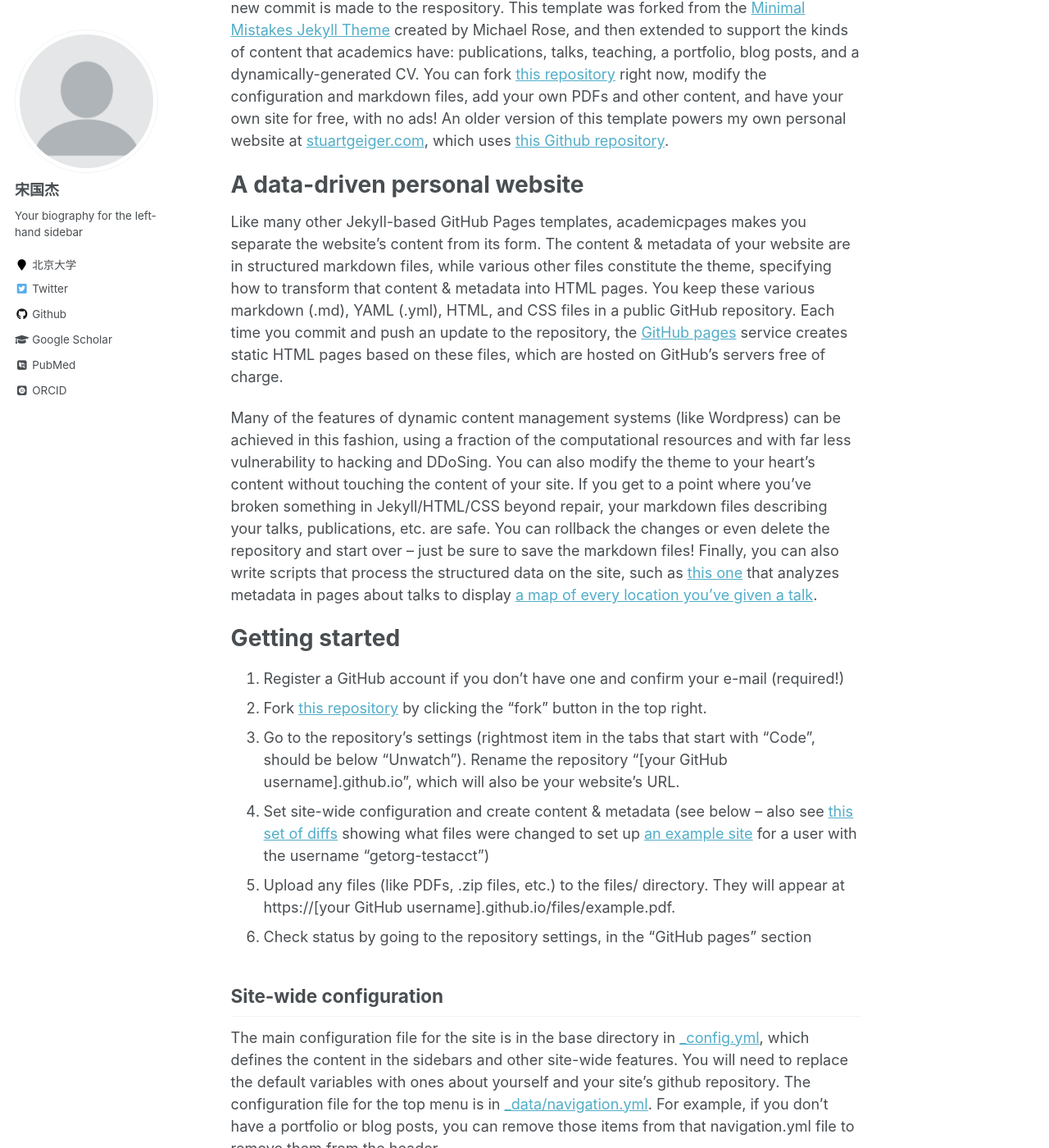
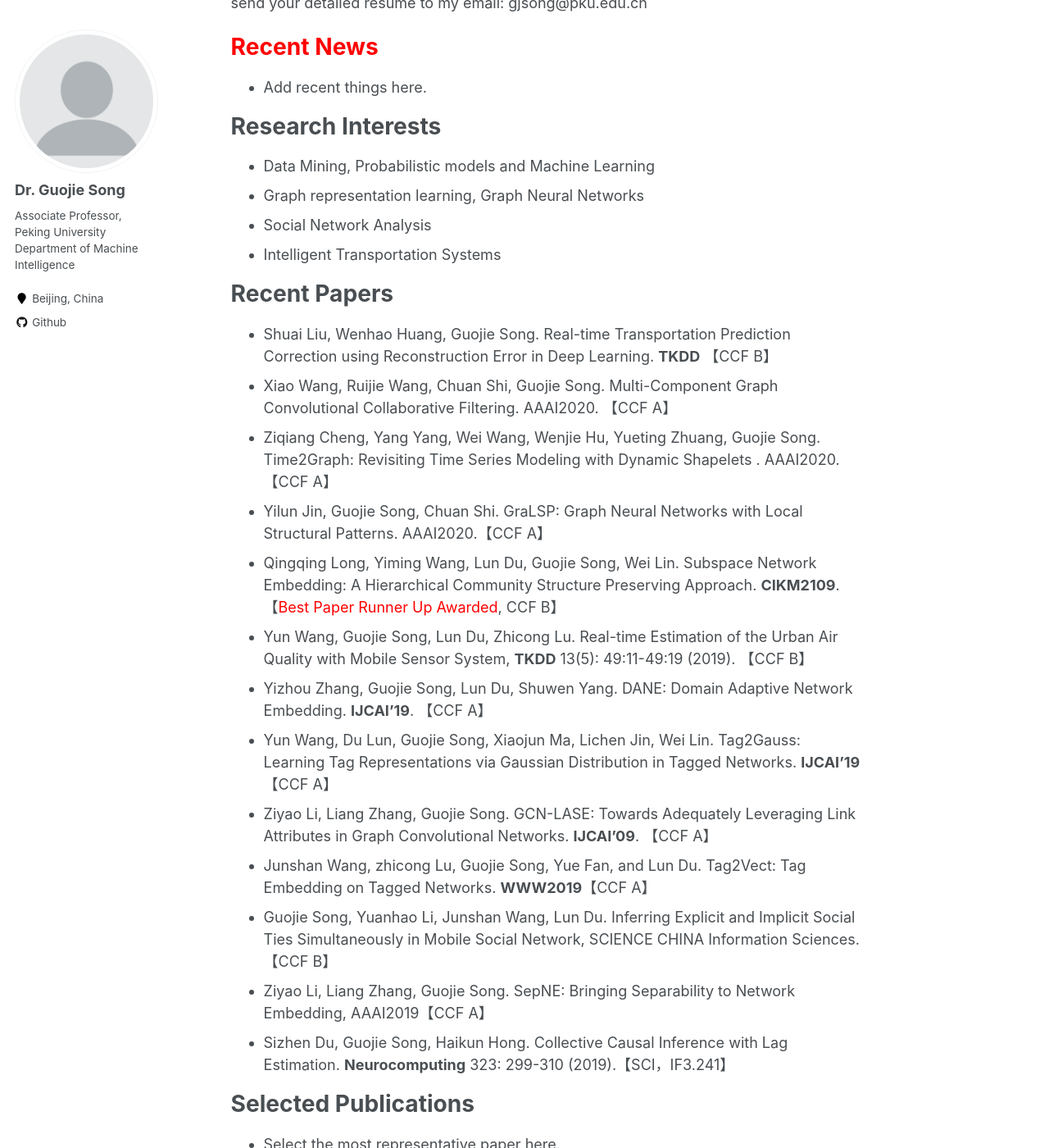
Before and after one commit to gjsong-pku/gjsong-pku.github.io, a Jekyll site: the page built from _pages/about.md, in a window 1280 px wide and 1400 px high, scrolled down 273 px. Shown: the whole window at 82% size. Built offline with Jekyll 4.4.1, drawn with Linux system fonts in a browser that asks for light colours; some web fonts are replaced; some of the changed text lies outside the part shown.

Commit message:
new_about_page

```diff
--- a/Gemfile
+++ b/Gemfile
@@ -10,13 +10,16 @@ source "https://rubygems.org"
 # Happy Jekylling!
 
 gem "github-pages", group: :jekyll_plugins
+gem "tzinfo-data", platforms: [:mingw, :mswin, :x64_mingw, :jruby]
 
 # If you want to use Jekyll native, uncomment the line below.
 # To upgrade, run `bundle update`.
 
 # gem "jekyll"
 
+gem "jekyll", "~> 3.2.0"
 gem "wdm", "~> 0.1.0" if Gem.win_platform?
+gem "tzinfo", '~> 1.2'
 
 # If you have any plugins, put them here!
 group :jekyll_plugins do
--- a/_config.yml
+++ b/_config.yml
@@ -7,13 +7,13 @@
 
 # Site Settings
 locale                   : "zh-CN"
-title                    : "Guojie Song / Academic Page"
+title                    : "Guojie Song's Homepage"
 title_separator          : "-"
-name                     : &name "宋国杰"
-description              : &description "个人主页"
-url                      : https://pkuliyi2015.github.io # the base hostname & protocol for your site e.g. "https://mmistakes.github.io"
+name                     : &name "Dr. Guojie Song"
+description              : &description "Homepage"
+url                      : https://gjsong-pku.github.io
 baseurl                  : "" # the subpath of your site, e.g. "/blog"
-repository               : "pkuliyi2015/pkuliyi2015.github.io"
+repository               : "gjsong-pku/gjsong-pku.github.io"
 teaser                   :  # filename of teaser fallback teaser image placed in /images/, .e.g. "500x300.png"
 breadcrumbs              : false # true, false (default)
 words_per_minute         : 160
@@ -80,13 +80,16 @@ analytics:
 
 # Site Author
 author:
-  name             : "宋国杰"
+  name             : "Dr. Guojie Song"
   avatar           : "profile.png"
-  bio              : "Your biography for the left-hand sidebar"
-  location         : "北京大学"
+  bio              : |
+    Associate Professor, <br>
+    Peking University <br>
+    Department of Machine Intelligence
+  location         : "Beijing, China"
   employer         :
-  pubmed           : "https://www.ncbi.nlm.nih.gov/pubmed/?term=john+snow"
-  googlescholar    : "http://yourfullgooglescholarurl.com"
+  pubmed           : #"https://www.ncbi.nlm.nih.gov/pubmed/?term=john+snow"
+  googlescholar    : #"http://yourfullgooglescholarurl.com"
   email            :
   researchgate     :  # example: "https://www.researchgate.net/profile/yourprofile"
   uri              :
@@ -96,20 +99,20 @@ author:
   flickr           :
   facebook         :
   foursquare       :
-  github           : "pkuliyi2015"
+  github           : "gjsong-pku"
   google_plus      :
   keybase          :
   instagram        :
   impactstory      : #"https://profiles.impactstory.org/u/xxxx-xxxx-xxxx-xxxx"
   lastfm           :
   linkedin         :
-  orcid            : "http://orcid.org/yourorcidurl"
+  orcid            : #"http://orcid.org/yourorcidurl"
   pinterest        :
   soundcloud       :
   stackoverflow    : # http://stackoverflow.com/users/123456/username
   steam            :
   tumblr           :
-  twitter          : "replacethistwitterhandle"
+  twitter          : #"replacethistwitterhandle"
   vine             :
   weibo            :
   xing             :
--- a/_pages/about.md
+++ b/_pages/about.md
@@ -1,6 +1,6 @@
 ---
 permalink: /
-title: "academicpages is a ready-to-fork GitHub Pages template for academic personal websites"
+title: ""
 excerpt: "About me"
 author_profile: true
 redirect_from:
@@ -8,43 +8,38 @@ redirect_from:
   - /about.html
 ---
 
-This is the front page of a website that is powered by the [academicpages template](https://github.com/academicpages/academicpages.github.io) and hosted on GitHub pages. [GitHub pages](https://pages.github.com) is a free service in which websites are built and hosted from code and data stored in a GitHub repository, automatically updating when a new commit is made to the respository. This template was forked from the [Minimal Mistakes Jekyll Theme](https://mmistakes.github.io/minimal-mistakes/) created by Michael Rose, and then extended to support the kinds of content that academics have: publications, talks, teaching, a portfolio, blog posts, and a dynamically-generated CV. You can fork [this repository](https://github.com/academicpages/academicpages.github.io) right now, modify the configuration and markdown files, add your own PDFs and other content, and have your own site for free, with no ads! An older version of this template powers my own personal website at [stuartgeiger.com](http://stuartgeiger.com), which uses [this Github repository](https://github.com/staeiou/staeiou.github.io).
+I am currently an associate professor in [Department of Machine Intelligence](https://www.cis.pku.edu.cn), [School of Electronics Engineering and Computer Science](https://eecs.pku.edu.cn), [Peking University](https://www.pku.edu.cn).
 
-A data-driven personal website
+I am now recruiting interns who have strong mathematical abilities, coding skills  and great devotion in  graph representation learning. If you are interested in working with me, please send your detailed resume to my email: gjsong@pku.edu.cn
+
+
+<span style='color:red'>Recent News</span>
 ======
-Like many other Jekyll-based GitHub Pages templates, academicpages makes you separate the website's content from its form. The content & metadata of your website are in structured markdown files, while various other files constitute the theme, specifying how to transform that content & metadata into HTML pages. You keep these various markdown (.md), YAML (.yml), HTML, and CSS files in a public GitHub repository. Each time you commit and push an update to the repository, the [GitHub pages](https://pages.github.com/) service creates static HTML pages based on these files, which are hosted on GitHub's servers free of charge.
+- Add recent things here.
 
-Many of the features of dynamic content management systems (like Wordpress) can be achieved in this fashion, using a fraction of the computational resources and with far less vulnerability to hacking and DDoSing. You can also modify the theme to your heart's content without touching the content of your site. If you get to a point where you've broken something in Jekyll/HTML/CSS beyond repair, your markdown files describing your talks, publications, etc. are safe. You can rollback the changes or even delete the repository and start over -- just be sure to save the markdown files! Finally, you can also write scripts that process the structured data on the site, such as [this one](https://github.com/academicpages/academicpages.github.io/blob/master/talkmap.ipynb) that analyzes metadata in pages about talks to display [a map of every location you've given a talk](https://academicpages.github.io/talkmap.html).
+Research Interests
+======
+- Data Mining, Probabilistic models and Machine Learning
+- Graph representation learning, Graph Neural Networks
+- Social Network Analysis
+- Intelligent Transportation Systems
 
-Getting started
+Recent Papers
 ======
-1. Register a GitHub account if you don't have one and confirm your e-mail (required!)
-1. Fork [this repository](https://github.com/academicpages/academicpages.github.io) by clicking the "fork" button in the top right.
-1. Go to the repository's settings (rightmost item in the tabs that start with "Code", should be below "Unwatch"). Rename the repository "[your GitHub username].github.io", which will also be your website's URL.
-1. Set site-wide configuration and create content & metadata (see below -- also see [this set of diffs](http://archive.is/3TPas) showing what files were changed to set up [an example site](https://getorg-testacct.github.io) for a user with the username "getorg-testacct")
-1. Upload any files (like PDFs, .zip files, etc.) to the files/ directory. They will appear at https://[your GitHub username].github.io/files/example.pdf.
-1. Check status by going to the repository settings, in the "GitHub pages" section
+- Shuai Liu, Wenhao Huang, Guojie Song. Real-time Transportation Prediction Correction using Reconstruction Error in Deep Learning. **TKDD** 【CCF B】
+- Xiao Wang, Ruijie Wang, Chuan Shi, Guojie Song. Multi-Component Graph Convolutional Collaborative Filtering. AAAI2020. 【CCF A】
+- Ziqiang Cheng, Yang Yang, Wei Wang, Wenjie Hu, Yueting Zhuang, Guojie Song. Time2Graph: Revisiting Time Series Modeling with Dynamic Shapelets . AAAI2020. 【CCF A】
+- Yilun Jin, Guojie Song, Chuan Shi. GraLSP: Graph Neural Networks with Local Structural Patterns. AAAI2020.【CCF A】
+- Qingqing Long, Yiming Wang, Lun Du, Guojie Song, Wei Lin. Subspace Network Embedding: A Hierarchical Community Structure Preserving Approach. **CIKM2109**.【<span style='color:red'>Best Paper Runner Up Awarded</span>, CCF B】
+- Yun Wang, Guojie Song, Lun Du, Zhicong Lu. Real-time Estimation of the Urban Air Quality with Mobile Sensor System, **TKDD** 13(5): 49:11-49:19 (2019). 【CCF B】
+- Yizhou Zhang, Guojie Song, Lun Du, Shuwen Yang. DANE: Domain Adaptive Network Embedding. **IJCAI’19**. 【CCF A】
+- Yun Wang, Du Lun, Guojie Song, Xiaojun Ma, Lichen Jin, Wei Lin. Tag2Gauss: Learning Tag Representations via Gaussian Distribution in Tagged Networks. **IJCAI’19**【CCF A】
+- Ziyao Li, Liang Zhang, Guojie Song. GCN-LASE: Towards Adequately Leveraging Link Attributes in Graph Convolutional Networks. **IJCAI’09**. 【CCF A】
+- Junshan Wang, zhicong Lu, Guojie Song, Yue Fan, and Lun Du. Tag2Vect: Tag Embedding on Tagged Networks. **WWW2019**【CCF A】
+- Guojie Song, Yuanhao Li, Junshan Wang, Lun Du. Inferring Explicit and Implicit Social Ties Simultaneously in Mobile Social Network, SCIENCE CHINA Information Sciences. 【CCF B】
+- Ziyao Li, Liang Zhang, Guojie Song. SepNE: Bringing Separability to Network Embedding, AAAI2019【CCF A】
+- Sizhen Du, Guojie Song, Haikun Hong. Collective Causal Inference with Lag Estimation. **Neurocomputing** 323: 299-310 (2019).【SCI，IF3.241】
 
-Site-wide configuration
-------
-The main configuration file for the site is in the base directory in [_config.yml](https://github.com/academicpages/academicpages.github.io/blob/master/_config.yml), which defines the content in the sidebars and other site-wide features. You will need to replace the default variables with ones about yourself and your site's github repository. The configuration file for the top menu is in [_data/navigation.yml](https://github.com/academicpages/academicpages.github.io/blob/master/_data/navigation.yml). For example, if you don't have a portfolio or blog posts, you can remove those items from that navigation.yml file to remove them from the header.
-
-Create content & metadata
-------
-For site content, there is one markdown file for each type of content, which are stored in directories like _publications, _talks, _posts, _teaching, or _pages. For example, each talk is a markdown file in the [_talks directory](https://github.com/academicpages/academicpages.github.io/tree/master/_talks). At the top of each markdown file is structured data in YAML about the talk, which the theme will parse to do lots of cool stuff. The same structured data about a talk is used to generate the list of talks on the [Talks page](https://academicpages.github.io/talks), each [individual page](https://academicpages.github.io/talks/2012-03-01-talk-1) for specific talks, the talks section for the [CV page](https://academicpages.github.io/cv), and the [map of places you've given a talk](https://academicpages.github.io/talkmap.html) (if you run this [python file](https://github.com/academicpages/academicpages.github.io/blob/master/talkmap.py) or [Jupyter notebook](https://github.com/academicpages/academicpages.github.io/blob/master/talkmap.ipynb), which creates the HTML for the map based on the contents of the _talks directory).
-
-**Markdown generator**
-
-I have also created [a set of Jupyter notebooks](https://github.com/academicpages/academicpages.github.io/tree/master/markdown_generator
-) that converts a CSV containing structured data about talks or presentations into individual markdown files that will be properly formatted for the academicpages template. The sample CSVs in that directory are the ones I used to create my own personal website at stuartgeiger.com. My usual workflow is that I keep a spreadsheet of my publications and talks, then run the code in these notebooks to generate the markdown files, then commit and push them to the GitHub repository.
-
-How to edit your site's GitHub repository
-------
-Many people use a git client to create files on their local computer and then push them to GitHub's servers. If you are not familiar with git, you can directly edit these configuration and markdown files directly in the github.com interface. Navigate to a file (like [this one](https://github.com/academicpages/academicpages.github.io/blob/master/_talks/2012-03-01-talk-1.md) and click the pencil icon in the top right of the content preview (to the right of the "Raw | Blame | History" buttons). You can delete a file by clicking the trashcan icon to the right of the pencil icon. You can also create new files or upload files by navigating to a directory and clicking the "Create new file" or "Upload files" buttons.
-
-Example: editing a markdown file for a talk
-![Editing a markdown file for a talk](/images/editing-talk.png)
-
-For more info
-------
-More info about configuring academicpages can be found in [the guide](https://academicpages.github.io/markdown/). The [guides for the Minimal Mistakes theme](https://mmistakes.github.io/minimal-mistakes/docs/configuration/) (which this theme was forked from) might also be helpful.
+Selected Publications
+======
+- Select the most representative paper here.
```
Also changed, not shown: CONTRIBUTING.md (deleted, +0 -5 lines), README.md (+0 -31 lines), CHANGELOG.md (deleted), Gemfile.lock (added).
